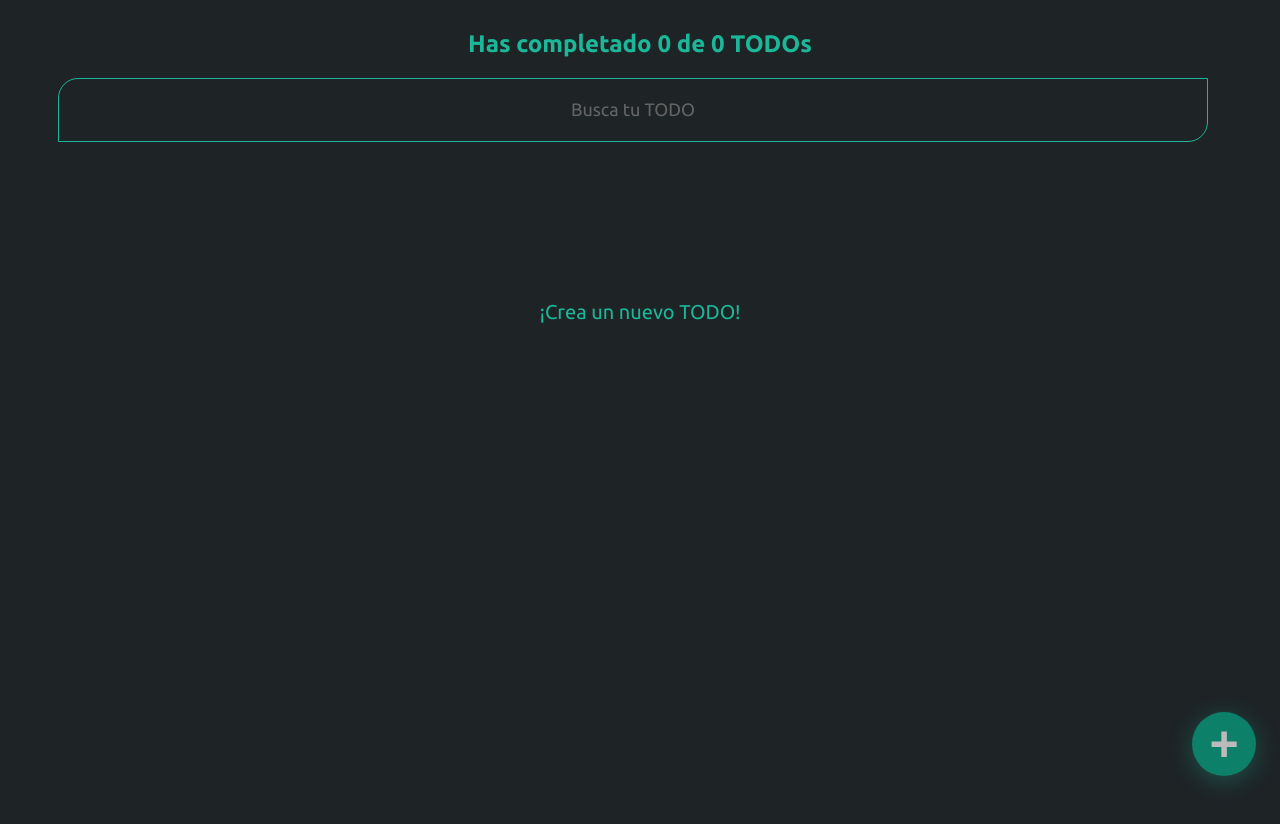
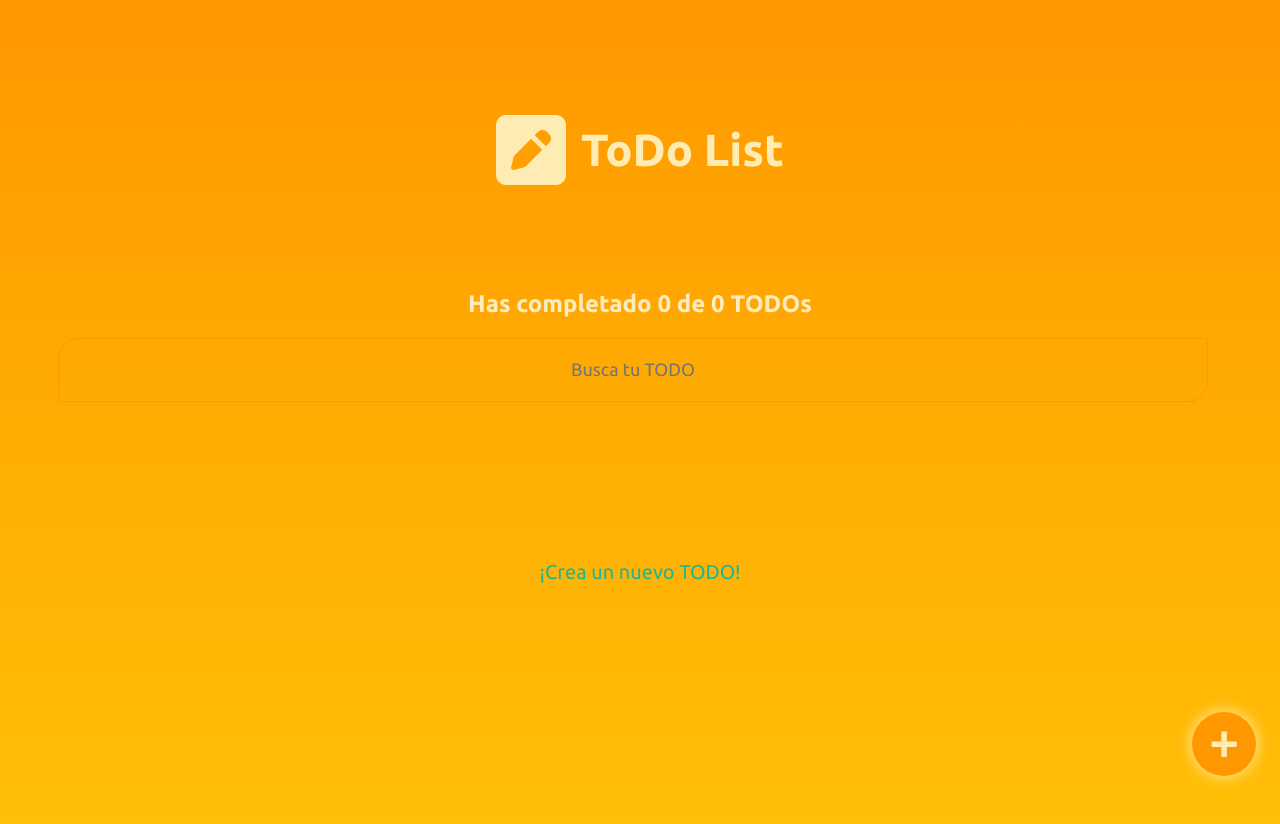
Before and after one commit to hernan1122/react-proyecto-todo, a React (Create React App) app: page / in a window 1280 px wide. Shown: the top 824 px of the page. Built offline with nearby package versions, Linux system fonts and the light colour scheme; a web font is replaced by a local one.

Commit message:
cambio de colores

```diff
--- a/src/AppUI.js
+++ b/src/AppUI.js
@@ -1,4 +1,5 @@
 import React from 'react';
+import { TodoHeader } from './components/TodoHeader.js';
 import { TodoContext } from './TodoContext/index.js';
 import { TodoCounter } from './components/TodoCounter.js';
 import { TodoSearch } from "./components/TodoSearch.js";
@@ -24,6 +25,7 @@ function AppUI() {
 
   return (
     <React.Fragment>
+      <TodoHeader />
       <TodoCounter />
       <TodoSearch />
 
--- /dev/null
+++ b/src/components/TodoHeader.js
@@ -0,0 +1,13 @@
+import React from "react";
+import '../css/TodoHeader.css';
+
+function TodoHeader() {
+  return (
+    <header className="TodoHeader">
+      <span className="TodoHeader-icon"><i class="fa-solid fa-square-pen"></i></span>
+      <h1 className="TodoHeader-title">ToDo List </h1>
+    </header>
+  );
+}
+
+export { TodoHeader };
--- a/src/css/App.css
+++ b/src/css/App.css
@@ -25,7 +25,7 @@
 }
 
 .App-link {
-  color: #61dafb;
+  color: #1cb698;
 }
 
 @keyframes App-logo-spin {
--- a/src/css/CreateTodoButton.css
+++ b/src/css/CreateTodoButton.css
@@ -1,6 +1,6 @@
 .CreateTodoButton {
-  background-color: #0c8068;
-  box-shadow: 0px 5px 25px #1cb69754;
+  background-color: #FF9800;
+  box-shadow: 0px 0px 15px #FFECB3;
   border: none;
   border-radius: 50%;
   cursor: pointer;
@@ -9,7 +9,7 @@
   bottom: 24px;
   right: 24px;
   font-weight: bold;
-  color: #bbb;
+  color: #FFECB3;
   display: flex;
   justify-content: center;
   align-items: center;
--- a/src/css/TodoCounter.css
+++ b/src/css/TodoCounter.css
@@ -1,5 +1,5 @@
 .TodoCounter {
   font-size: 24px;
   text-align: center;
-  color: #1cb698;
+  color: #fcecbe;
 }
--- /dev/null
+++ b/src/css/TodoHeader.css
@@ -0,0 +1,16 @@
+.TodoHeader {
+  width: 100%;
+  height: 30vh;
+  display: flex;
+  justify-content: center;
+  align-items: center;
+  gap: 15px;
+}
+.TodoHeader-icon {
+  font-size: 80px;
+  color: #FFECB3;
+}
+.TodoHeader-title {
+  font-size: 45px;
+  color: #FFECB3;
+}
--- a/src/css/TodoItem.css
+++ b/src/css/TodoItem.css
@@ -1,22 +1,22 @@
 .TodoItem {
   width: 100%;
   height: 100px;
-  background-color: #1cb6972d;
+  background-color: transparent;
   position: relative;
-  border: 1px solid #1cb698;
+  border: 1px solid transparent;
   border-radius: 20px 0 20px 0;
+  box-shadow: 0px 0px 20px 10px rgba(255,152,0,0.75);
   display: flex;
   justify-content: center;
   align-items: center;
   margin-top: 24px;
-  box-shadow: 0px 5px 50px rgba(32, 35, 41, 0.15);
 }
 
 .TodoItem-p {
   /* margin: 24px 0 24px 24px; */
   width: calc(100% - 120px);
   height: 10px;
-  color: #bbb;
+  color: #757575;
   font-size: 18px;
   line-height: 24px;
   font-weight: 400;
@@ -40,7 +40,7 @@
 .Icon-check {
   position: absolute;
   left: 12px;
-  color: #888888;
+  color: #757575;
 }
 .Icon-check--active {
   color: #4caf50;
@@ -50,8 +50,8 @@
   position: absolute;
   top: -24px;
   right: 0;
-  color: #888888;
+  color: #757575;
 }
 .Icon-delete:hover {
-  color: rgb(202, 8, 8);
+  color: #F44336;
 }
--- a/src/css/TodoSearch.css
+++ b/src/css/TodoSearch.css
@@ -1,6 +1,6 @@
 .TodoSearch {
   background: transparent;
-  border: 1px solid #1cb698;
+  border: 1px solid #FF9800;
   border-radius: 20px 0 20px 0;
   margin: 0 24px;
   height: 64px;
@@ -9,13 +9,13 @@
   text-align: center;
   font-family: 'Ubuntu', sans-serif;
   font-weight: 400;
-  color: rgb(100, 100, 100);
+  color: #757575;
   /* box-shadow: 0px 5px 50px rgba(32, 35, 41, 0.25); */
   z-index: 5;
 }
 
 .TodoSearch::placeholder {
-  color: rgb(100, 100, 100);
+  color: #757575;
   font-family: 'Ubuntu', sans-serif;
   font-weight: 400;
 }
--- a/src/css/index.css
+++ b/src/css/index.css
@@ -1,8 +1,8 @@
 body {
   margin: 0;
   padding: 0;
-  background: #1e2326;
   font-family: 'Ubuntu', sans-serif;
+  background: linear-gradient(to top, #FFC107, #FF9800);
 }
 
 #root {
```
Also changed, not shown: src/list.png (added).
